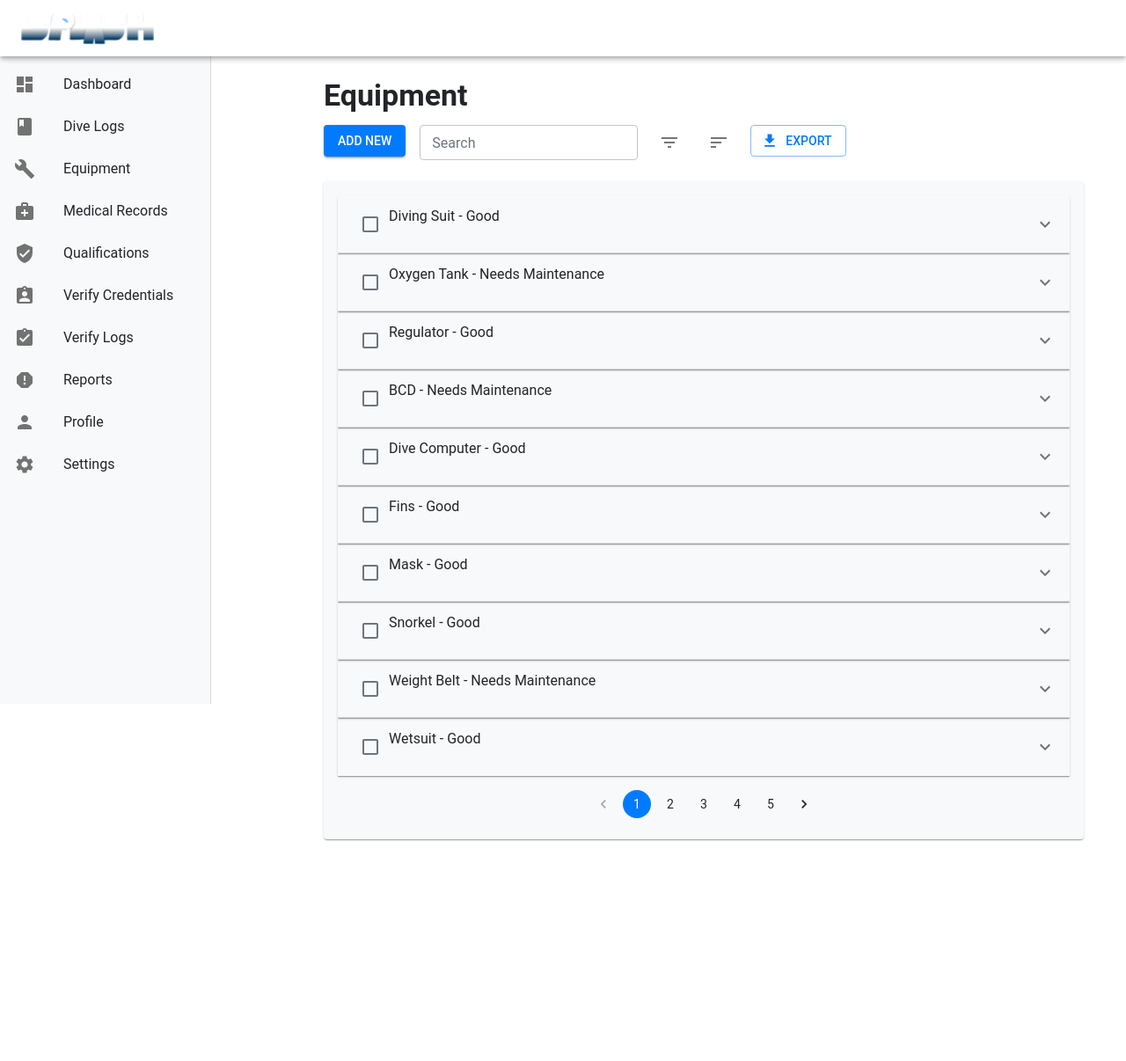
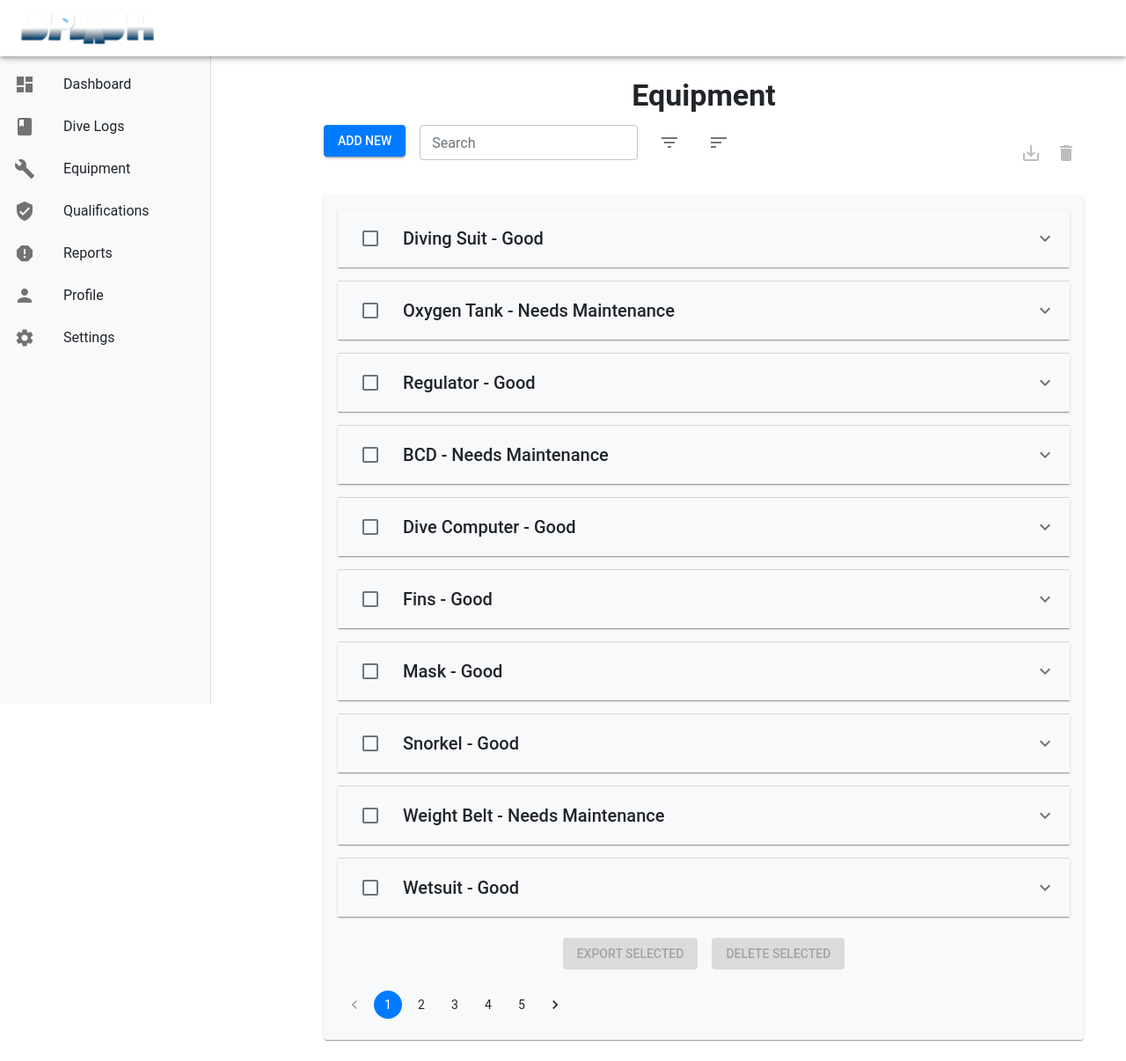
Before and after one commit to p2ppsr/Splash-main, a React (Create React App) app: page /equipment in a window 1280 px wide. Shown: the whole page at 88% size. Before the commit the page ends 978 px from the top, so only its background shows below. Built offline with nearby package versions, Linux system fonts and the light colour scheme.

Commit message:
moved verifylogs, verifycerts, medical records from navmenu to profile

```diff
--- a/src/App.js
+++ b/src/App.js
@@ -9,8 +9,6 @@ import EquipmentList from './components/equipment/EquipmentList';
 import EquipmentForm from './components/equipment/EquipmentForm';
 import MedicalRecords from './components/MedicalRecords';
 import Qualifications from './components/Qualifications';
-import VerifyCredentials from './components/verification/VerifyCredentials';
-import VerifyLogs from './components/verification/VerifyLogs';
 import Reports from './components/Reports';
 import Profile from './components/auth/Profile';
 import Settings from './components/Settings';
@@ -37,8 +35,6 @@ const App = () => {
               <Route path="/equipment/new" element={<EquipmentForm />} />
               <Route path="/medicalrecords" element={<MedicalRecords />} />
               <Route path="/qualifications" element={<Qualifications />} />
-              <Route path="/verify/credentials" element={<VerifyCredentials />} />
-              <Route path="/verify/logs" element={<VerifyLogs />} />
               <Route path="/reports" element={<Reports />} />
               <Route path="/profile" element={<Profile />} />
               <Route path="/settings" element={<Settings />} />
--- a/src/components/NavMenu.js
+++ b/src/components/NavMenu.js
@@ -7,15 +7,12 @@ import CloseIcon from '@mui/icons-material/Close';
 import DashboardIcon from '@mui/icons-material/Dashboard';
 import BookIcon from '@mui/icons-material/Book';
 import BuildIcon from '@mui/icons-material/Build';
-import MedicalServicesIcon from '@mui/icons-material/MedicalServices';
 import VerifiedUserIcon from '@mui/icons-material/VerifiedUser';
-import AssignmentIndIcon from '@mui/icons-material/AssignmentInd';
-import AssignmentTurnedInIcon from '@mui/icons-material/AssignmentTurnedIn';
 import ReportIcon from '@mui/icons-material/Report';
 import PersonIcon from '@mui/icons-material/Person';
 import SettingsIcon from '@mui/icons-material/Settings';
 import { ThemeContext } from '../ThemeContext';
-import logo from '../assets/splashlogo-dark.png'; // Use the same logo for both themes
+import logo from '../assets/splashlogo-dark.png';
 
 const NavMenu = () => {
   const [mobileOpen, setMobileOpen] = useState(false);
@@ -24,7 +21,7 @@ const NavMenu = () => {
   const isMobile = useMediaQuery(theme.breakpoints.down('md'));
   const isMediumScreen = useMediaQuery(theme.breakpoints.down('md'));
   const navigate = useNavigate();
-  const { mode } = useContext(ThemeContext); // Use mode
+  const { mode } = useContext(ThemeContext);
 
   const handleDrawerToggle = () => {
     setMobileOpen(!mobileOpen);
@@ -49,10 +46,7 @@ const NavMenu = () => {
     { text: 'Dashboard', path: '/dashboard', icon: <DashboardIcon /> },
     { text: 'Dive Logs', path: '/divelogs', icon: <BookIcon /> },
     { text: 'Equipment', path: '/equipment', icon: <BuildIcon /> },
-    { text: 'Medical Records', path: '/medicalrecords', icon: <MedicalServicesIcon /> },
     { text: 'Qualifications', path: '/qualifications', icon: <VerifiedUserIcon /> },
-    { text: 'Verify Credentials', path: '/verify/credentials', icon: <AssignmentIndIcon /> },
-    { text: 'Verify Logs', path: '/verify/logs', icon: <AssignmentTurnedInIcon /> },
     { text: 'Reports', path: '/reports', icon: <ReportIcon /> },
     { text: 'Profile', path: '/profile', icon: <PersonIcon /> },
     { text: 'Settings', path: '/settings', icon: <SettingsIcon /> },
@@ -88,7 +82,7 @@ const NavMenu = () => {
         position="fixed"
         sx={{
           zIndex: (theme) => theme.zIndex.drawer + 1,
-          backgroundColor: mode === 'dark' ? '#333' : '#fff' // Example usage of mode
+          backgroundColor: mode === 'dark' ? '#333' : '#fff'
         }}
       >
         <Toolbar>
@@ -125,7 +119,7 @@ const NavMenu = () => {
             open={mobileOpen}
             onClose={handleDrawerToggle}
             ModalProps={{
-              keepMounted: true, // Better open performance on mobile.
+              keepMounted: true,
             }}
             sx={{
               '& .MuiDrawer-paper': { boxSizing: 'border-box', width: 240 },
--- a/src/components/auth/Profile.js
+++ b/src/components/auth/Profile.js
@@ -1,12 +1,12 @@
 import React, { useState } from 'react';
-import { TextField, Button, Typography, Container, Card, CardContent, Snackbar, Grid, Divider, Box, Tooltip, IconButton, CircularProgress, Accordion, AccordionSummary, AccordionDetails, Avatar } from '@mui/material';
+import { TextField, Button, Typography, Container, Card, CardContent, Snackbar, Grid, Box, Tooltip, IconButton, CircularProgress, Accordion, AccordionSummary, AccordionDetails, Avatar } from '@mui/material';
 import { Edit, Save, Cancel, Message, Visibility, ExpandMore } from '@mui/icons-material';
-import { useTheme } from '@mui/material/styles';
 import VerificationModal from '../common/VerificationModal';
 import MessageModal from '../common/MessageModal';
+import VerifyCredentials from '../verification/VerifyCredentials';
+import VerifyLogs from '../verification/VerifyLogs';
 
 const Profile = () => {
-  const theme = useTheme();
   const [formData, setFormData] = useState({
     name: 'John Doe',
     email: 'john@example.com',
@@ -221,6 +221,22 @@ const Profile = () => {
                   ))}
                 </AccordionDetails>
               </Accordion>
+              <Accordion>
+                <AccordionSummary expandIcon={<ExpandMore />}>
+                  <Typography variant="h6">Verify Credentials</Typography>
+                </AccordionSummary>
+                <AccordionDetails>
+                  <VerifyCredentials />
+                </AccordionDetails>
+              </Accordion>
+              <Accordion>
+                <AccordionSummary expandIcon={<ExpandMore />}>
+                  <Typography variant="h6">Verify Logs</Typography>
+                </AccordionSummary>
+                <AccordionDetails>
+                  <VerifyLogs />
+                </AccordionDetails>
+              </Accordion>
               <Box mt={2}>
                 <Tooltip title="Edit Profile">
                   <IconButton color="primary" onClick={() => setIsEditing(true)} aria-label="Edit Profile">
--- a/src/components/common/AddSearchFilterSortExport.js
+++ b/src/components/common/AddSearchFilterSortExport.js
@@ -1,12 +1,12 @@
 import React from 'react';
-import { Box, IconButton, Button, useMediaQuery, useTheme } from '@mui/material';
+import { Box, IconButton, Button, useMediaQuery, useTheme, Tooltip } from '@mui/material';
 import SearchBox from './SearchBox';
 import FilterMenu from './FilterMenu';
 import SortMenu from './SortMenu';
-import ExportButton from './ExportButton';
 import FilterListIcon from '@mui/icons-material/FilterList';
 import SortIcon from '@mui/icons-material/Sort';
 import DownloadIcon from '@mui/icons-material/Download';
+import DeleteIcon from '@mui/icons-material/Delete';
 import AddIcon from '@mui/icons-material/Add';
 import { Link } from 'react-router-dom';
 
@@ -23,6 +23,8 @@ const AddSearchFilterSortExport = ({
   showFilter = true,
   showSort = true,
   showExport = true,
+  selectedLogs = [],
+  handleBulkDelete,
 }) => {
   const theme = useTheme();
   const isMediumScreen = useMediaQuery(theme.breakpoints.down('md'));
@@ -61,15 +63,20 @@ const AddSearchFilterSortExport = ({
           )}
         </Box>
       )}
-      {showExport && (
-        <Box mb={1}>
-          {isMediumScreen ? (
-            <IconButton onClick={handleExport}>
-              <DownloadIcon />
+      {selectedLogs && selectedLogs.length > 0 && (
+        <Box display="flex" alignItems="center" ml={2}>
+          {showExport && (
+            <Tooltip title="Export selected logs">
+              <IconButton color="primary" onClick={handleExport}>
+                <DownloadIcon />
+              </IconButton>
+            </Tooltip>
+          )}
+          <Tooltip title="Delete selected logs">
+            <IconButton color="error" onClick={handleBulkDelete}>
+              <DeleteIcon />
             </IconButton>
-          ) : (
-            <ExportButton handleExport={handleExport} />
-          )}
+          </Tooltip>
         </Box>
       )}
     </Box>
--- a/src/components/equipment/EquipmentList.js
+++ b/src/components/equipment/EquipmentList.js
@@ -1,11 +1,12 @@
 import React, { useState } from 'react';
-import { Accordion, AccordionSummary, AccordionDetails, Typography, Container, Card, CardContent, Box, Pagination, Tooltip, IconButton, Checkbox } from '@mui/material';
+import { Accordion, AccordionSummary, AccordionDetails, Typography, Container, Card, CardContent, IconButton, Box, Pagination, Tooltip, Checkbox, Button } from '@mui/material';
 import ExpandMoreIcon from '@mui/icons-material/ExpandMore';
 import DeleteIcon from '@mui/icons-material/Delete';
+import EditIcon from '@mui/icons-material/Edit';
+import ExportIcon from '@mui/icons-material/SaveAlt'; // Import an export icon
 import AddSearchFilterSortExport from '../common/AddSearchFilterSortExport';
 
 const EquipmentList = () => {
-  // Mock data
   const [equipment, setEquipment] = useState([
     { id: 1, name: 'Diving Suit', status: 'Good', serialNumber: 'DS123456', purchaseDate: '2022-05-15', lastMaintenanceDate: '2023-09-01' },
     { id: 2, name: 'Oxygen Tank', status: 'Needs Maintenance', serialNumber: 'OT654321', purchaseDate: '2021-03-10', lastMaintenanceDate: '2023-08-20' },
@@ -86,17 +87,21 @@ const EquipmentList = () => {
     setEquipment(equipment.filter(item => item.id !== id));
   };
 
+  const handleBulkDelete = () => {
+    setEquipment(equipment.filter(item => !selectedEquipment.includes(item.id)));
+    setSelectedEquipment([]);
+  };
+
   const handleExport = () => {
-    // Implement export functionality here
     const selectedItems = equipment.filter(item => selectedEquipment.includes(item.id));
     console.log('Exporting selected equipment:', selectedItems);
-    // You would typically generate a CSV or PDF here
     setSelectedEquipment([]); // Reset selected equipment
   };
 
   return (
-    <Container>
-      <Typography variant="h4" gutterBottom>Equipment</Typography>
+    <Container maxWidth="lg">
+      <Typography variant="h4" gutterBottom align="center">Equipment</Typography>
+      <Box display="flex" justifyContent="space-between" alignItems="center" mb={2}>
         <AddSearchFilterSortExport
           searchTerm={searchTerm}
           handleSearchChange={handleSearchChange}
@@ -106,7 +111,22 @@ const EquipmentList = () => {
           handleSortChange={handleSortChange}
           handleExport={handleExport}
           addLink="/equipment/new"
+          selectedLogs={selectedEquipment} // Ensure this prop is passed
+          handleBulkDelete={handleBulkDelete} // Ensure this prop is passed
         />
+        <Box>
+          <Tooltip title="Export selected equipment">
+            <IconButton color="primary" onClick={handleExport} disabled={selectedEquipment.length === 0}>
+              <ExportIcon />
+            </IconButton>
+          </Tooltip>
+          <Tooltip title="Delete selected equipment">
+            <IconButton color="error" onClick={handleBulkDelete} disabled={selectedEquipment.length === 0}>
+              <DeleteIcon />
+            </IconButton>
+          </Tooltip>
+        </Box>
+      </Box>
       <Card>
         <CardContent>
           {paginatedEquipment.map((item) => (
@@ -114,36 +134,50 @@ const EquipmentList = () => {
               key={item.id}
               expanded={expanded === item.id}
               onChange={handleAccordionChange(item.id)}
-              sx={{ backgroundColor: selectedEquipment.includes(item.id) ? 'rgba(0, 0, 0, 0.04)' : 'inherit' }}
+              sx={{ backgroundColor: selectedEquipment.includes(item.id) ? 'rgba(0, 0, 0, 0.04)' : 'inherit', mb: 2 }}
             >
               <AccordionSummary expandIcon={<ExpandMoreIcon />} sx={{ alignItems: 'center' }}>
+                <Box display="flex" alignItems="center" width="100%">
                   <Checkbox
                     checked={selectedEquipment.includes(item.id)}
                     onChange={() => handleSelect(item.id)}
                     onClick={(e) => e.stopPropagation()}
                   />
-                <Typography>{item.name} - {item.status}</Typography>
+                  <Typography variant="h6" sx={{ ml: 2 }}>{item.name} - {item.status}</Typography>
+                </Box>
               </AccordionSummary>
               <AccordionDetails>
                 <Typography><strong>Serial Number:</strong> {item.serialNumber}</Typography>
                 <Typography><strong>Purchase Date:</strong> {item.purchaseDate}</Typography>
                 <Typography><strong>Last Maintenance Date:</strong> {item.lastMaintenanceDate}</Typography>
+                <Box sx={{ mt: 2, display: 'flex', justifyContent: 'flex-end', gap: 1 }}>
+                  <Button variant="contained" color="primary" startIcon={<EditIcon />} onClick={() => console.log(`Edit equipment ${item.id}`)}>
+                    Edit
+                  </Button>
                   <Tooltip title="Delete equipment">
                     <IconButton edge="end" aria-label="delete" onClick={() => handleDelete(item.id)}>
                       <DeleteIcon />
                     </IconButton>
                   </Tooltip>
+                </Box>
               </AccordionDetails>
             </Accordion>
           ))}
-          <Box display="flex" justifyContent="center" mt={2}>
+          <Box display="flex" justifyContent="center" mt={3} gap={2}>
+            <Button variant="contained" color="primary" onClick={handleExport} disabled={selectedEquipment.length === 0}>
+              Export Selected
+            </Button>
+            <Button variant="contained" color="error" onClick={handleBulkDelete} disabled={selectedEquipment.length === 0}>
+              Delete Selected
+            </Button>
+          </Box>
           <Pagination
             count={Math.ceil(filteredEquipment.length / itemsPerPage)}
             page={currentPage}
             onChange={handlePageChange}
             color="primary"
+            sx={{ mt: 3 }}
           />
-          </Box>
         </CardContent>
       </Card>
     </Container>
```
Lines whose indentation alone changed are shown as unchanged.
